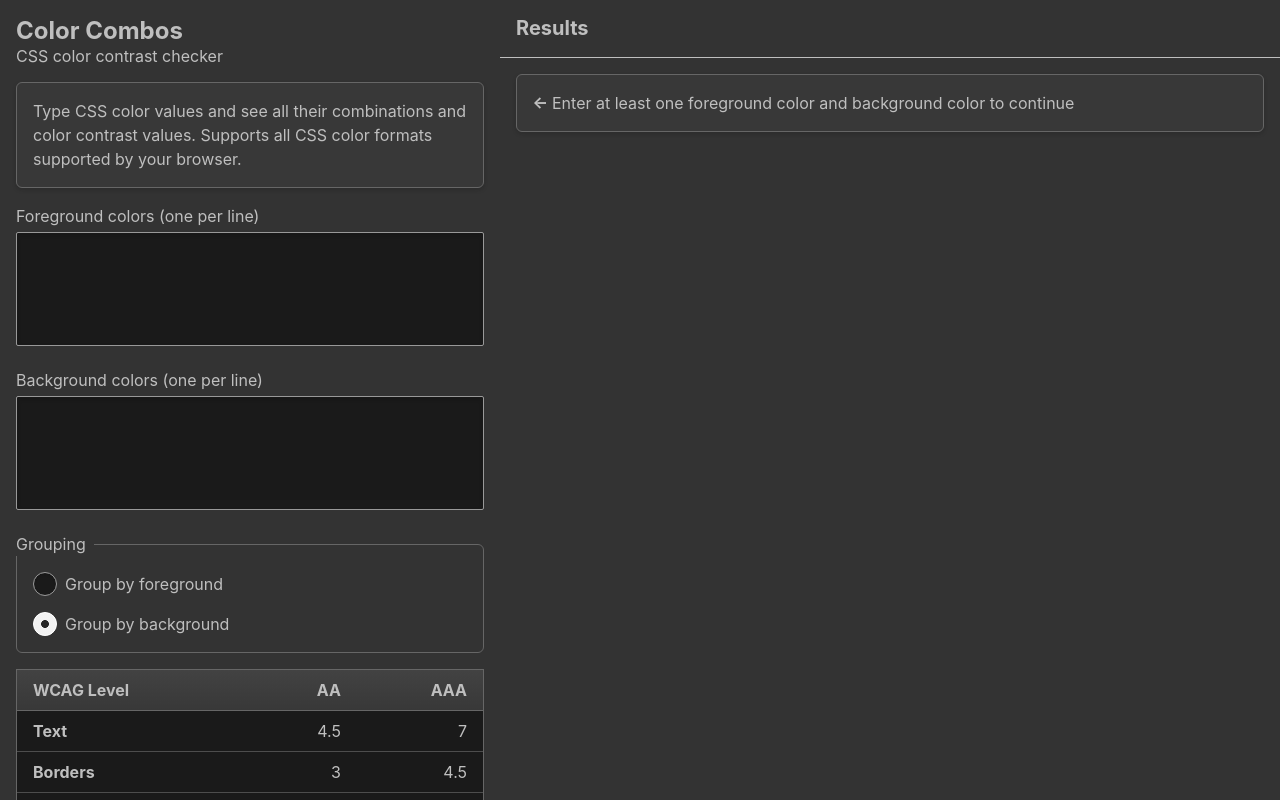
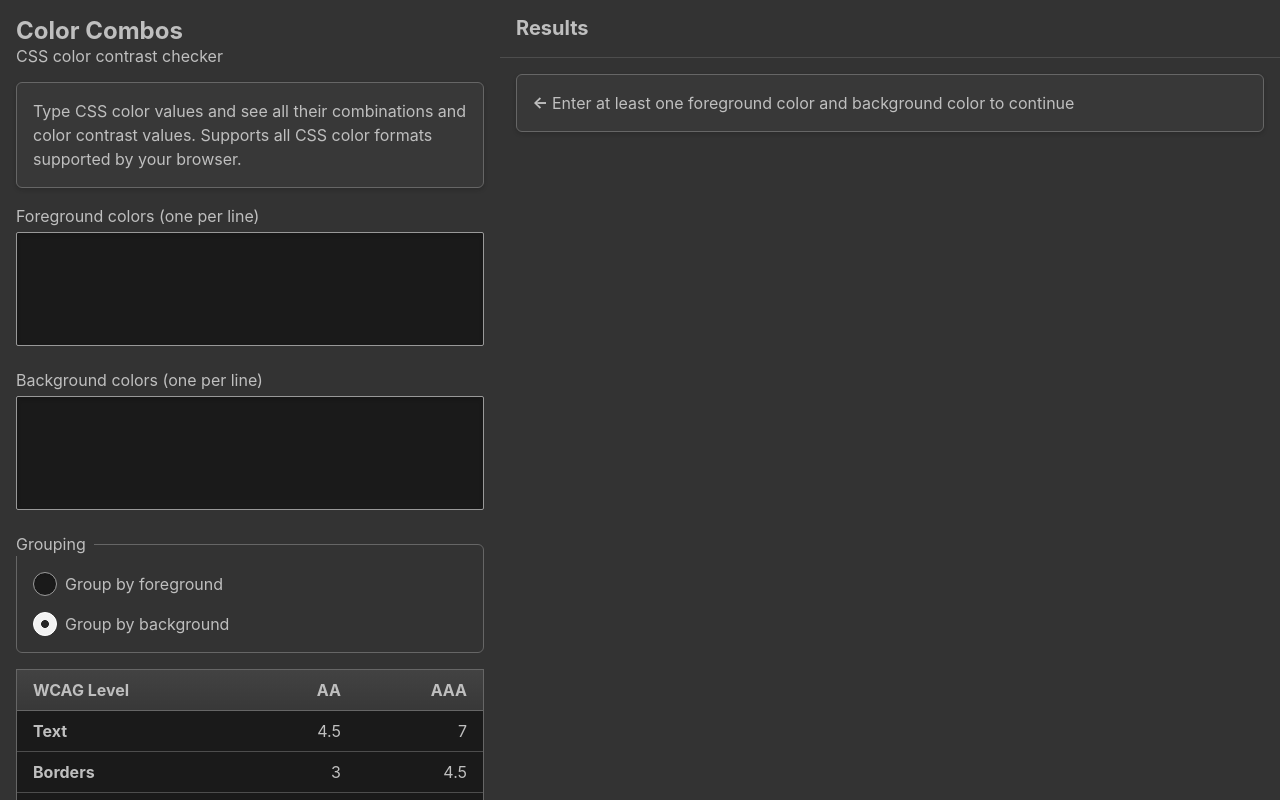
Before and after one commit to wavebeem/color-combos, a plain HTML site: page src/index.html in a window 1280 px wide. Drawn offline with Linux system fonts and the light colour scheme.

Commit message:
fix the border

```diff
--- a/src/index.html
+++ b/src/index.html
@@ -131,7 +131,7 @@
     </main>
 
     <aside>
-      <h2 class="lh-title ma3 f4">Results</h2>
+      <h2 class="lh-title ma0 pa3 f4">Results</h2>
       <div class="bt b--candy-shadow">
         <cc-form-output></cc-form-output>
       </div>
--- a/src/style.css
+++ b/src/style.css
@@ -66,7 +66,7 @@ cc-form-output-item {
 }
 
 .b--candy-shadow {
-  border-color: var(--candy-color-shadow);
+  border-color: var(--candy-color-border3);
 }
 
 .resize-none {
```
